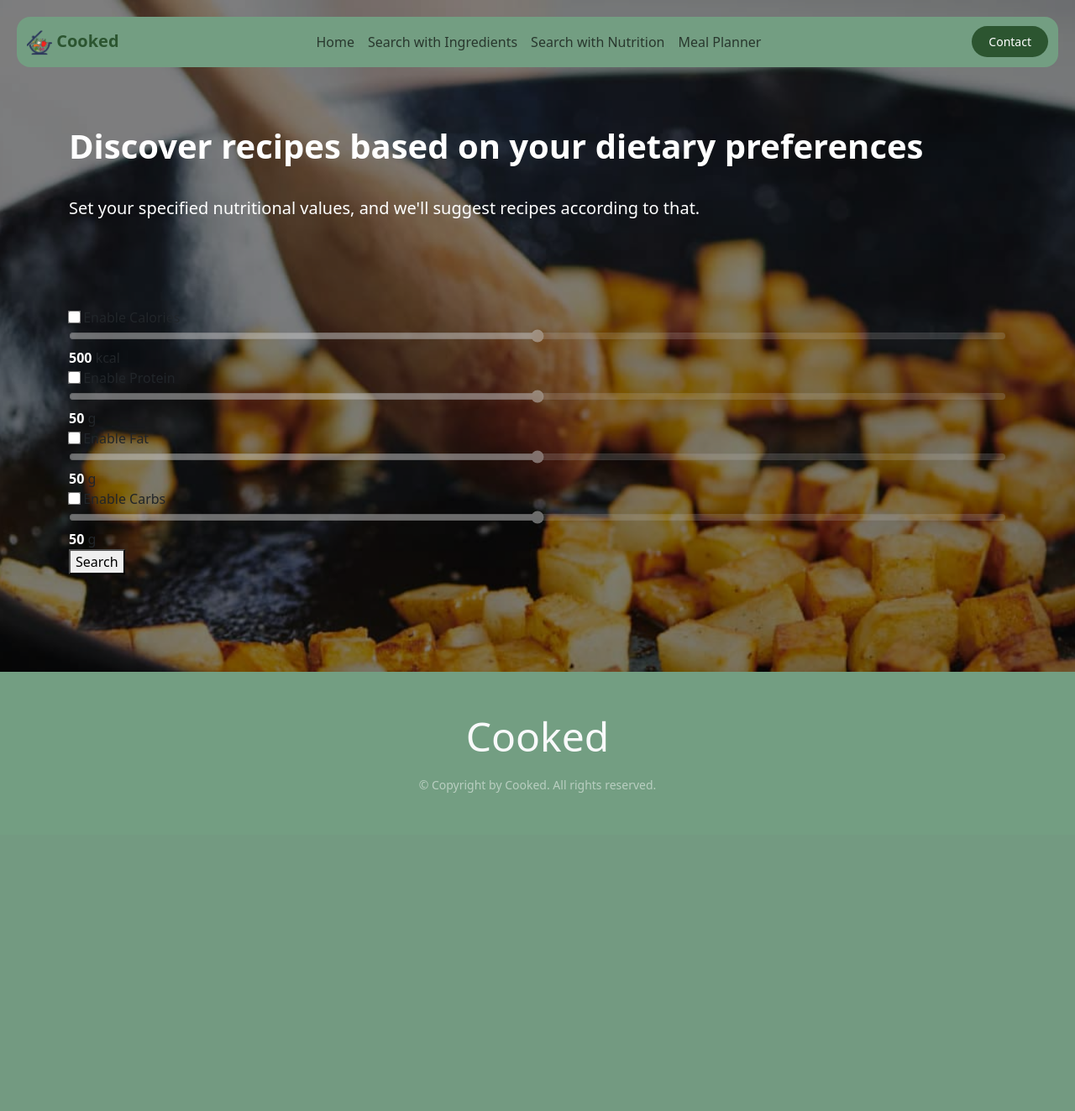
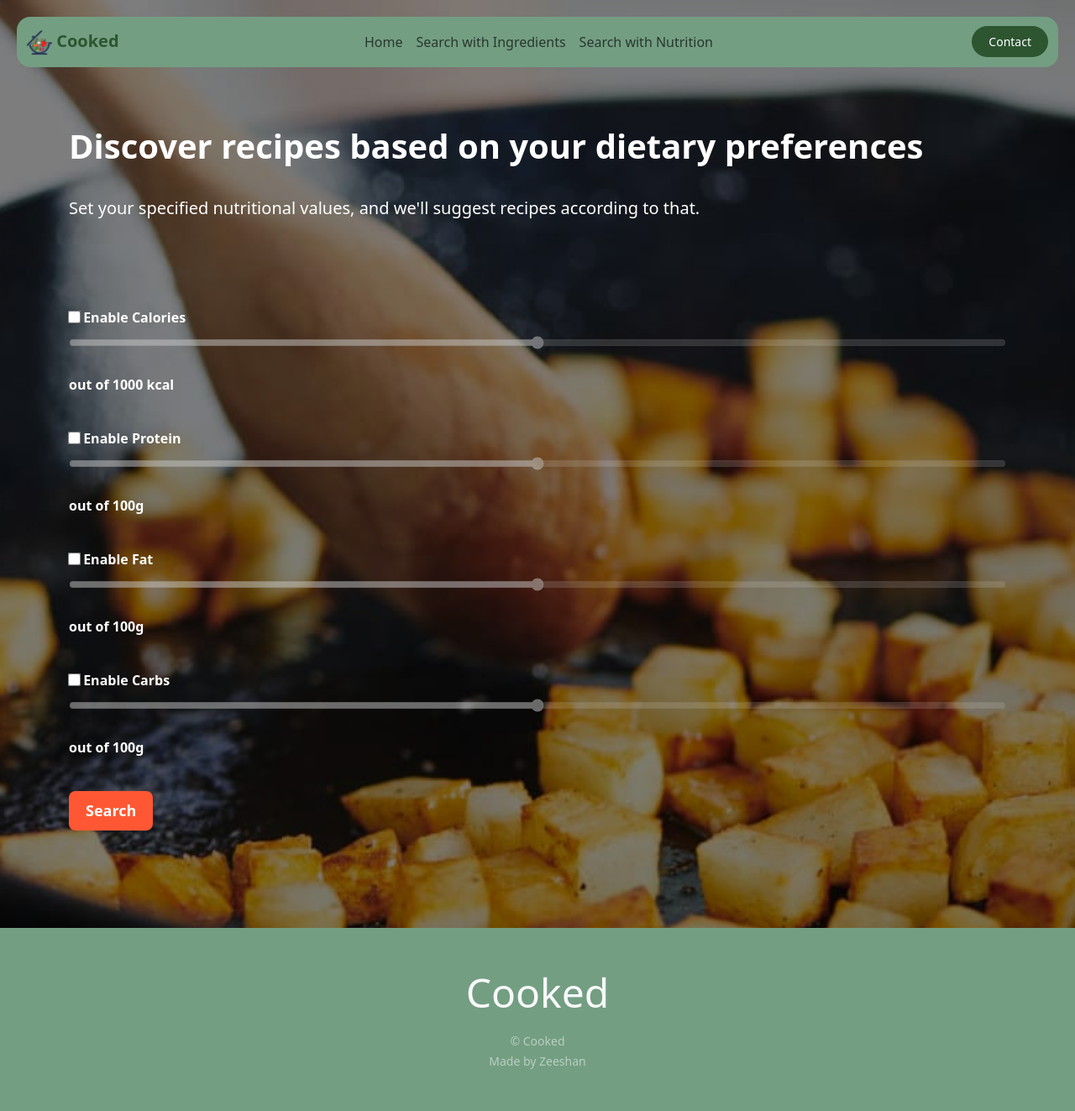
Before and after one commit to Z33xD/cooked, a Flask app: page /search_nutrition in a window 1280 px wide. Shown: the whole page at 84% size. Before the commit the page ends 944 px from the top, so only its background shows below. Run offline with Flask 3, Linux system fonts and the light colour scheme.

Commit message:
Fixed a few visual elements in search_with_nutrition

```diff
--- a/app.py
+++ b/app.py
@@ -1,24 +1,26 @@
 from flask import Flask, render_template, request, jsonify, redirect, url_for
+import json
 import requests
+
 
 # Configure Application
 app = Flask(__name__)
 
+
 # API Key for Spoonacular
 SPOONACULAR_API_KEY = "97188f224df9474d8f99adb82cf9c8dd"
+
 
 @app.route('/')
 @app.route('/home')
 def home():
     return render_template('index.html')
 
+
 @app.route('/search_with_ingredients')
 def search_with_ingredients():
     return render_template('search_with_ingredients.html')
 
-@app.route('/meal_planner')
-def meal_planner():
-    return render_template('meal_planner.html')
 
 @app.route('/search_ingredients', methods=['POST'])
 def search_ingredients():
@@ -49,6 +51,7 @@ def search_ingredients():
 
     return render_template("search_results.html", recipes=processed_recipes)
 
+
 # Function to fetch recipes based on user-selected nutrition filters
 def get_recipes_based_on_nutrition(filters, tolerance=10):
     url = "https://api.spoonacular.com/recipes/findByNutrients"
@@ -71,7 +74,9 @@ def get_recipes_based_on_nutrition(filters, tolerance=10):
         params["minCarbs"] = max(0, filters["carbs"] - tolerance)
         params["maxCarbs"] = filters["carbs"] + tolerance
 
+    # Debugging
     print("Requesting recipes with parameters:", params)
+    print("Full API Response:", json.dumps(response.json(), indent=4))
 
     response = requests.get(url, params=params)
 
@@ -111,6 +116,7 @@ def search_nutrition():
 
     return render_template("search_with_nutrition.html")
 
+
 # Route to fetch and display search results
 @app.route('/search-results')
 def search_results():
@@ -125,5 +131,6 @@ def search_results():
 
     return render_template("search_results.html", recipes=recipes, ingredients=ingredients)
 
+
 if __name__ == "__main__":
     app.run(debug=True)
--- a/static/styles.css
+++ b/static/styles.css
@@ -356,6 +356,8 @@ input[type="range"]
 {
     width: 100%;
     accent-color: #007bff;
+    margin-top: 5px;
+    margin-bottom: 20px;
 }
 
 input[type="range"]:disabled {
@@ -397,3 +399,40 @@ span
 {
     color: white !important;
 }
+
+label
+{
+    color: white;
+    font-weight: bold;
+}
+
+input[type="checkbox"] + label
+{
+    color: white;
+}
+
+.slider-group
+{
+    display: flex;
+    flex-direction: column;
+    gap: 5px;
+    margin-bottom: 20px;
+}
+
+button[type="submit"]
+{
+    background-color: #ff5733;
+    color: white;
+    font-size: 18px;
+    font-weight: bold;
+    padding: 10px 20px;
+    border: none;
+    border-radius: 8px;
+    cursor: pointer;
+    transition: background-color 0.3s ease;
+}
+
+button[type="submit"]:hover
+{
+    background-color: #e64a2e;
+}
--- a/templates/layout.html
+++ b/templates/layout.html
@@ -35,9 +35,6 @@
                     <li class="nav-item">
                         <a class="nav-link" href="{{ url_for('search_nutrition') }}">Search with Nutrition</a>
                     </li>
-                    <li class="nav-item">
-                        <a class="nav-link" href="{{ url_for('meal_planner') }}">Meal Planner</a>
-                    </li>
                 </ul>
               </div>
           </div>
@@ -66,7 +63,8 @@
             <footer class="footer-styling py-5 container-fluid m-0">
                 <div class="container text-light text-center">
                     <p class="display-5 mb-3">Cooked</p>
-                    <small class="text-white-50">&copy; Copyright by Cooked. All rights reserved.</small>
+                    <small class="text-white-50">&copy; Cooked</small> <br>
+                    <small class="text-white-50">Made by Zeeshan</small>
                 </div>
             </footer>
     </div>
--- a/templates/search_with_ingredients.html
+++ b/templates/search_with_ingredients.html
@@ -39,7 +39,4 @@
             <div id="selected-ingredients" class="mt-3 d-flex flex-wrap"></div>
         </div>
     </section>
-{% endblock %}  <!-- Missing endblock for content -->
-
-{% block scripts %}
-{% endblock %}  <!-- Missing endblock for scripts -->
+{% endblock %}
--- a/templates/search_with_nutrition.html
+++ b/templates/search_with_nutrition.html
@@ -21,36 +21,36 @@
             <div class="position-relative">
                 <!-- Use POST to send selected ingredients -->
                 <form action="/search_nutrition" method="POST" id="nutrition-search-form">
-                    <div>
+                    <div class="slider-group">
                         <label>
                             <input type="checkbox" name="calories_enabled" id="calories_enabled"> Enable Calories
                         </label>
                         <input type="range" name="calories" id="calories" min="0" max="1000" step="10" value="500" disabled>
-                        <span id="calories_value">500</span> kcal
+                        <span id="calories_value">out of 1000 kcal</span>
                     </div>
 
-                    <div>
+                    <div class="slider-group">
                         <label>
                             <input type="checkbox" name="protein_enabled" id="protein_enabled"> Enable Protein
                         </label>
                         <input type="range" name="protein" id="protein" min="0" max="100" step="1" value="50" disabled>
-                        <span id="protein_value">50</span> g
+                        <span id="protein_value">out of 100g</span>
                     </div>
 
-                    <div>
+                    <div class="slider-group">
                         <label>
                             <input type="checkbox" name="fat_enabled" id="fat_enabled"> Enable Fat
                         </label>
                         <input type="range" name="fat" id="fat" min="0" max="100" step="1" value="50" disabled>
-                        <span id="fat_value">50</span> g
+                        <span id="fat_value">out of 100g</span>
                     </div>
 
-                    <div>
+                    <div class="slider-group">
                         <label>
                             <input type="checkbox" name="carbs_enabled" id="carbs_enabled"> Enable Carbs
                         </label>
                         <input type="range" name="carbs" id="carbs" min="0" max="100" step="1" value="50" disabled>
-                        <span id="carbs_value">50</span> g
+                        <span id="carbs_value">out of 100g</span>
                     </div>
 
                     <button type="submit">Search</button>
@@ -64,7 +64,4 @@
             <div id="selected-ingredients" class="mt-3 d-flex flex-wrap"></div>
         </div>
     </section>
-{% endblock %}  <!-- Missing endblock for content -->
-
-{% block scripts %}
-{% endblock %}  <!-- Missing endblock for scripts -->
+{% endblock %}
```
Also changed, not shown: templates/index.html (+1 -9 lines).
